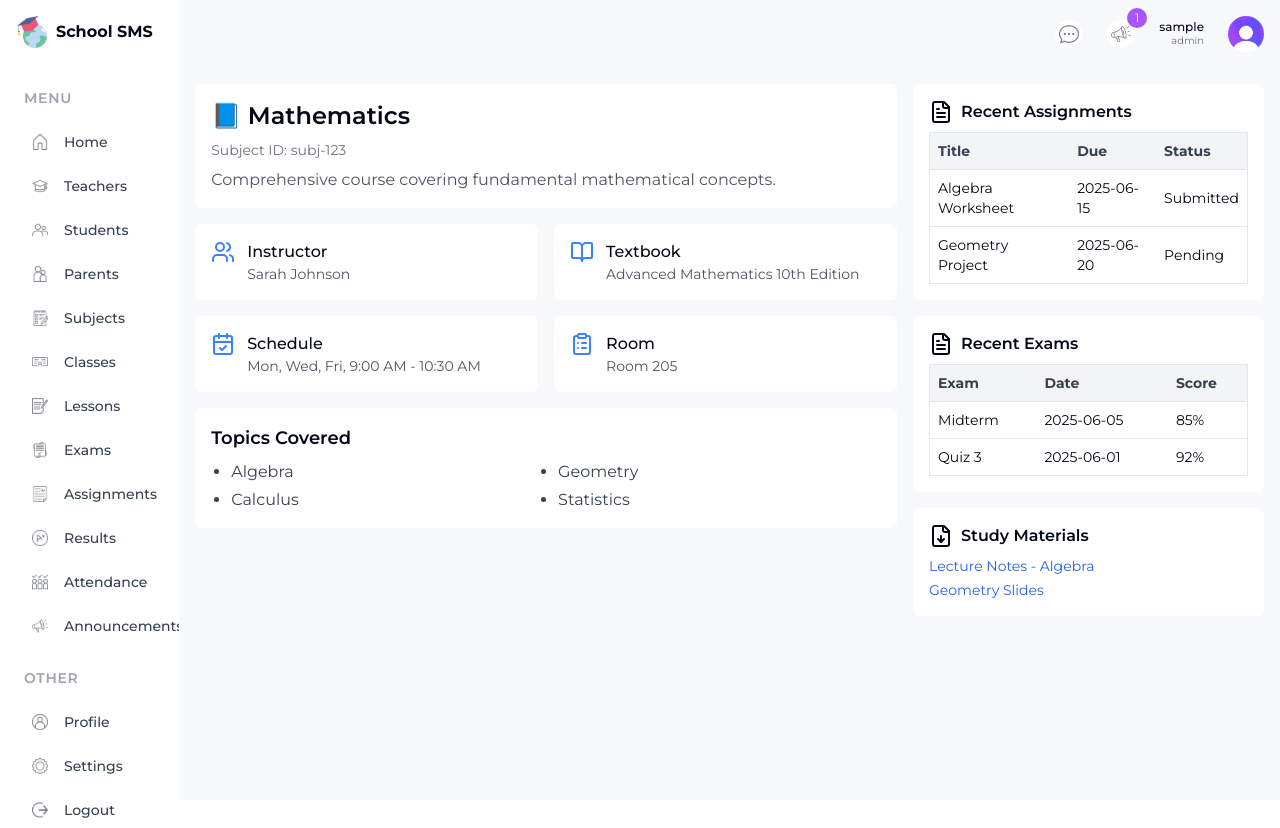
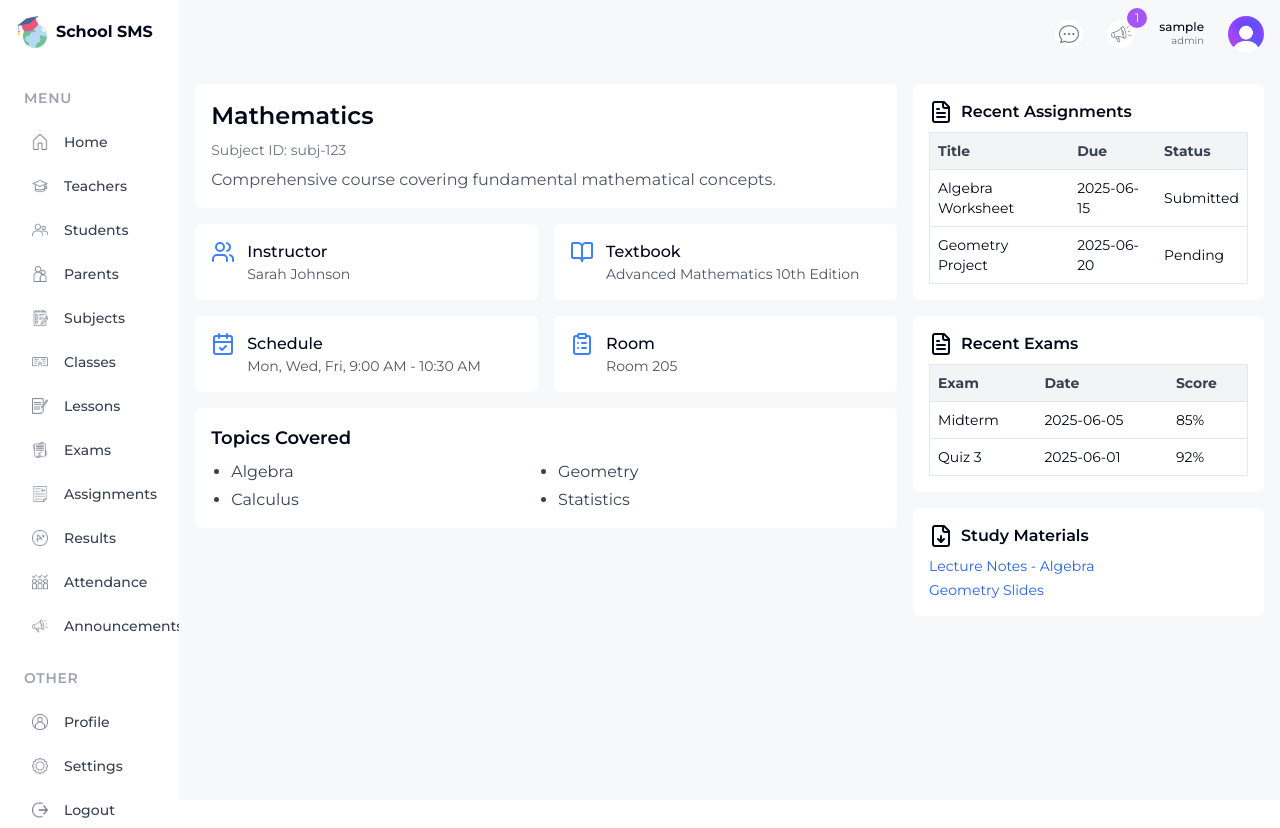
Before and after one commit to MIREHMAN/sms-school-fe, a React (Vite) app: page /subjects in a window 1280 px wide. Built offline with nearby package versions, Linux system fonts and the light colour scheme; no server answers; sample sign-in values are in the browser's storage.

Commit message:
Update SingleSubjectPage.jsx

```diff
--- a/src/pages/singlePages/SingleSubjectPage.jsx
+++ b/src/pages/singlePages/SingleSubjectPage.jsx
@@ -66,7 +66,6 @@ const SingleSubjectPage = () => {
     const fetchData = async () => {
       const response = {
         id: "subj-123",
-        icon: "📘",
         subject: "Mathematics",
         overview:
           "Comprehensive course covering fundamental mathematical concepts.",
@@ -109,7 +108,7 @@ const SingleSubjectPage = () => {
       <div className="w-full xl:w-2/3 space-y-4">
         <div className="bg-white p-4 rounded-md">
           <h1 className="text-2xl font-semibold mb-2 flex items-center gap-2">
-            {data.icon} {data.subject}
+             {data.subject}
           </h1>
           <p className="text-sm text-gray-500">Subject ID: {data.id}</p>
           <p className="text-gray-600 mt-2">{data.overview}</p>
```
